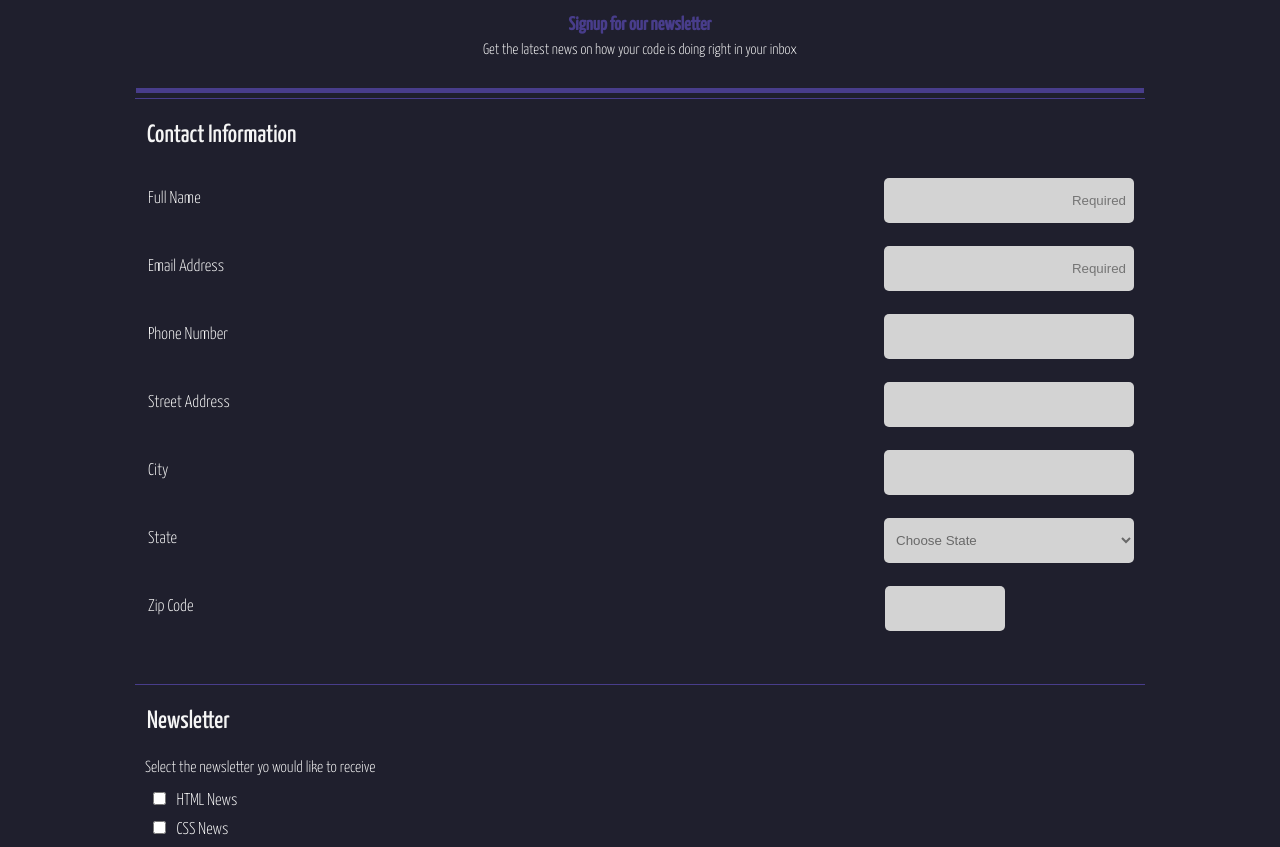
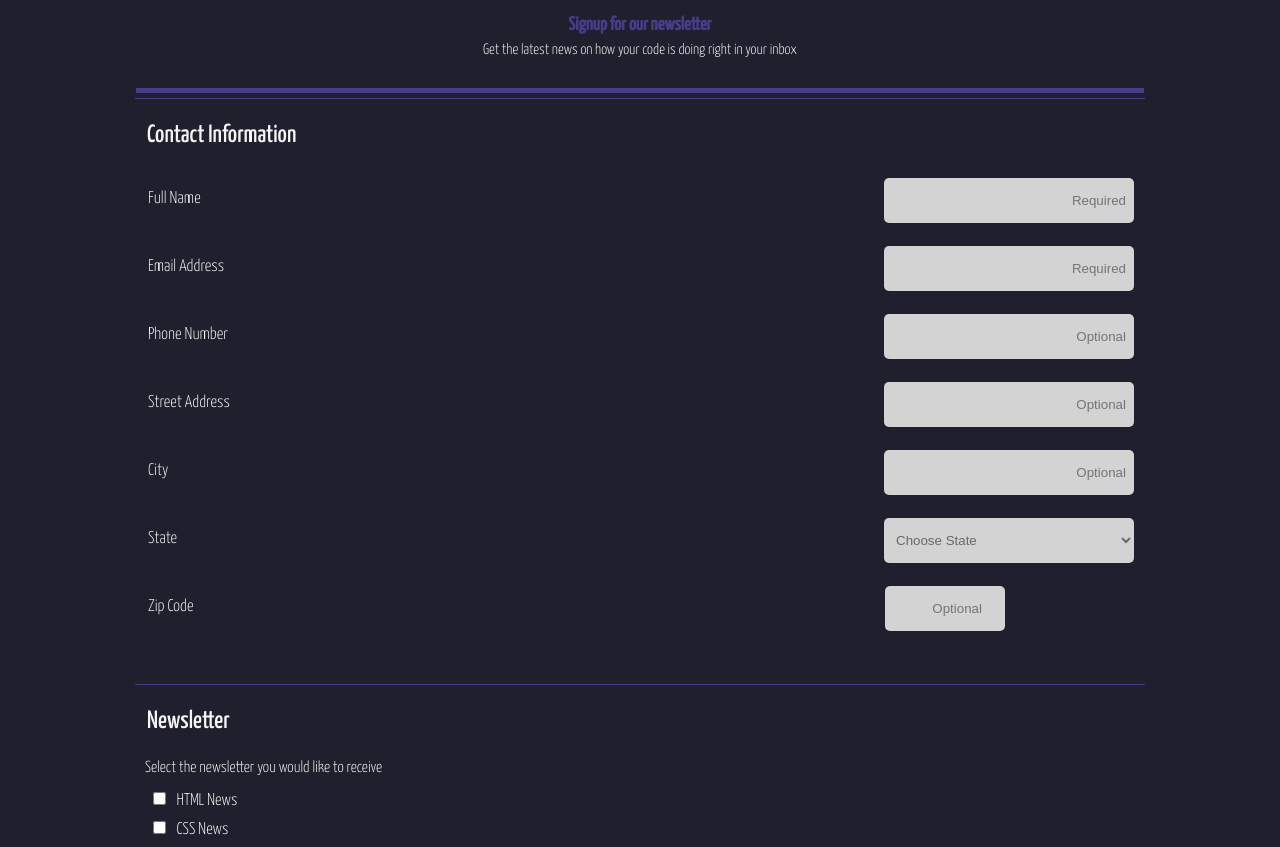
Before and after one commit to xunhuangxxx/responsive_registration_form, a plain HTML site: page index.html in a window 1280 px wide. Shown: the part 98-945 px from the top of the page. Drawn offline with Linux system fonts and the light colour scheme.

Commit message:
extra done

```diff
--- a/css/stylesheet.css
+++ b/css/stylesheet.css
@@ -79,6 +79,7 @@ main{
   border-style: none;
   background-color: #d3d3d3;
   border-radius: 5px;
+  transition: background 2s;
 }
 
 
@@ -109,8 +110,10 @@ select {
 
 #fieldset1 input:focus, textarea:focus {
   color: #483D8B;
-  background: beige;
+  background: #D8BFD8;
+  transition: background 2s;
 }
+
 button {
   width:100%;
   padding:15px;
--- a/index.html
+++ b/index.html
@@ -1,7 +1,7 @@
 <!DOCTYPE html>
 <html lang="en">
   <head>
-
+    <title>The Code Review</title>
     <meta name="viewport" content="width=device-width, initial-scale=1">
     <link rel="preconnect" href="https://fonts.googleapis.com">
     <link rel="preconnect" href="https://fonts.gstatic.com" crossorigin>
@@ -26,27 +26,27 @@
 
             <div class="contact">
               <label for="name">Full Name</label>
-              <input type="text" id="name" name="user-name" placeholder="Required"/>
+              <input required type="text" id="name" name="user-name" placeholder="Required"/>
             </div>
 
             <div class="contact">
               <label for="email">Email Address</label>
-              <input type="email" id="email" name="user-email" placeholder="Required"/>
+              <input required type="email" id="email" name="user-email" placeholder="Required"/>
             </div>
 
             <div class="contact">
               <label for="phone">Phone Number</label>
-              <input type="tel" id="phone" name="user-phone"/>
+              <input type="tel" id="phone" name="user-phone" placeholder="Optional"/>
             </div>
 
             <div class="contact">
               <label for="address">Street Address</label>
-              <input type="text" id="address" name="user-address"/>
+              <input type="text" id="address" name="user-address" placeholder="Optional"/>
             </div>
 
             <div class="contact">
               <label for="city">City</label>
-              <input type="text" id="city" name="user-city"/>
+              <input type="text" id="city" name="user-city" placeholder="Optional"/>
             </div>
 
             <div class="contact">
@@ -69,7 +69,7 @@
 
             <div class="contact">
               <label for="zip">Zip Code</label>
-              <input type="number" id="zip" name="user-zip-code"/>
+              <input type="number" id="zip" name="user-zip-code" placeholder="Optional"/>
             </div>
          </fieldset>
        </div>
@@ -78,26 +78,26 @@
        <div class="form">
          <fieldset id="fieldset2">
            <legend>Newsletter</legend>
-           <p class="p1">Select the newsletter yo would like to receive</p>
+           <p class="p1">Select the newsletter you would like to receive</p>
 
-           <input type="checkbox" id="html" name="html-news"/>
+           <input type="checkbox" id="html" name="newsletter"/>
            <label for="html">HTML News</label><br />
 
-           <input type="checkbox" id="css" name="css-news"/>
+           <input type="checkbox" id="css" name="newsletter"/>
            <label for="css">CSS News</label><br />
 
-           <input type="checkbox" id="javescript" name="javescript-news"/>
+           <input type="checkbox" id="javescript" name="newsletter"/>
            <label for="javescript">Javescript News</label><br />
 
            <p class="p1">Newletter format</p>
            <input type="radio" id="html-format" name="format"/>
            <label for="html-format">HTML</label><br />
-           <input type="radio" id="html-text" name="format"/>
+           <input type="radio" id="text-format" name="format"/>
            <label for="text-format">Plain text</label><br />
 
          <div id="other">
            <label for="other-topics">Other topics you'd like to hear about</label>
-           <textarea name="other-topics" rows="5" cols="20"></textarea>
+           <textarea name="other-topics" id="other-topics" rows="5" cols="20" placeholder="Hi there! I'm also interested in..."></textarea>
          </div>
 
          <button type="submit">Sign Up</button>
```
